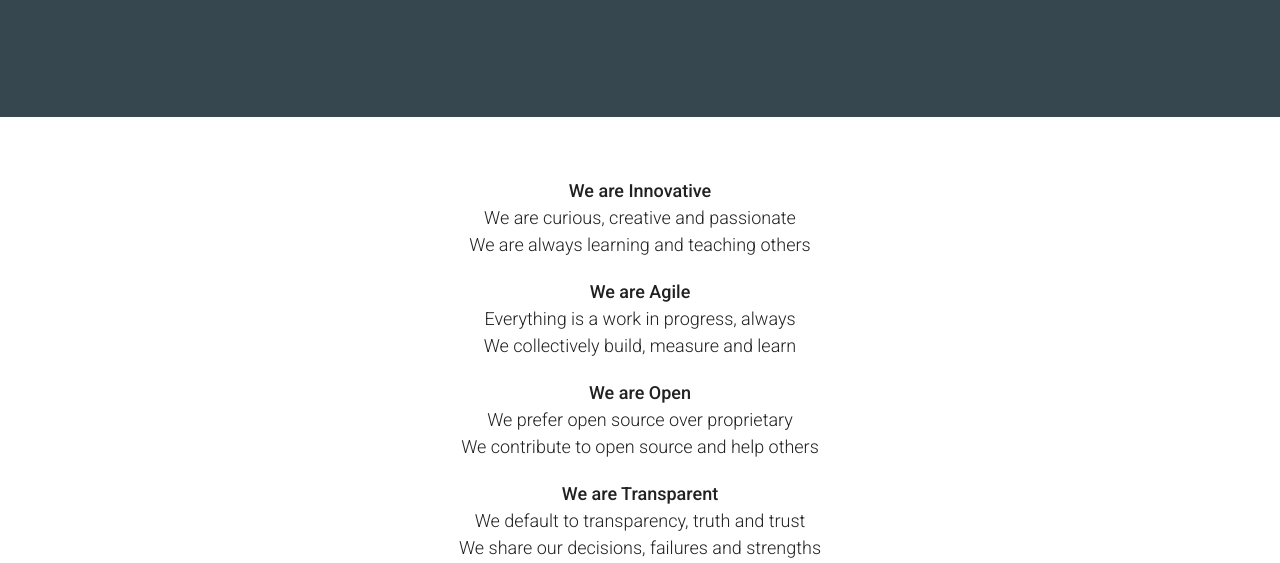
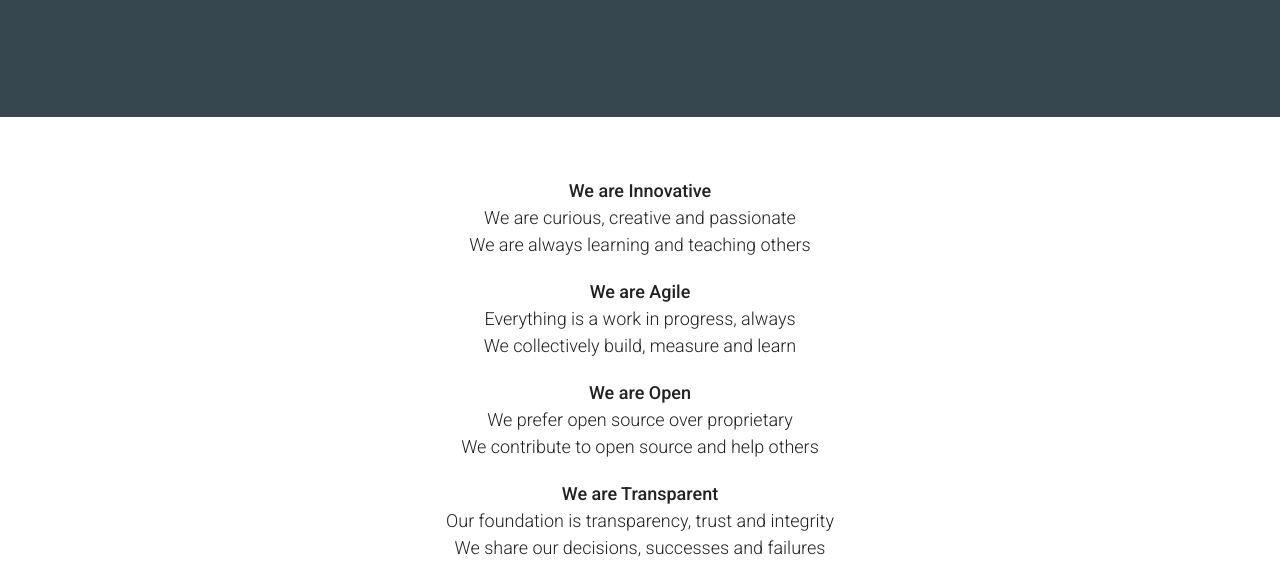
Before and after one commit to Novatics/openculturemanifesto, a website: page index.html in a window 1280 px wide. Shown: the part 237-800 px from the top of the page. Drawn offline with Linux system fonts and the light colour scheme.

Commit message:
Rephrased

```diff
--- a/index.html
+++ b/index.html
@@ -34,8 +34,8 @@
     <li>We prefer open source over proprietary</li>
     <li>We contribute to open source and help others</li>
     <li><h3>We are Transparent</h3></li>
-    <li>We default to transparency, truth and trust</li>
-    <li>We share our decisions, failures and strengths</li>
+    <li>Our foundation is transparency, trust and integrity</li>
+    <li>We share our decisions, successes and failures</li>
     <li><h3>We are Diverse</h3></li>
     <li>We cultivate a diverse and inclusive environment</li>
     <li>We are intolerant of intolerance (no jerks!)</li>
```
